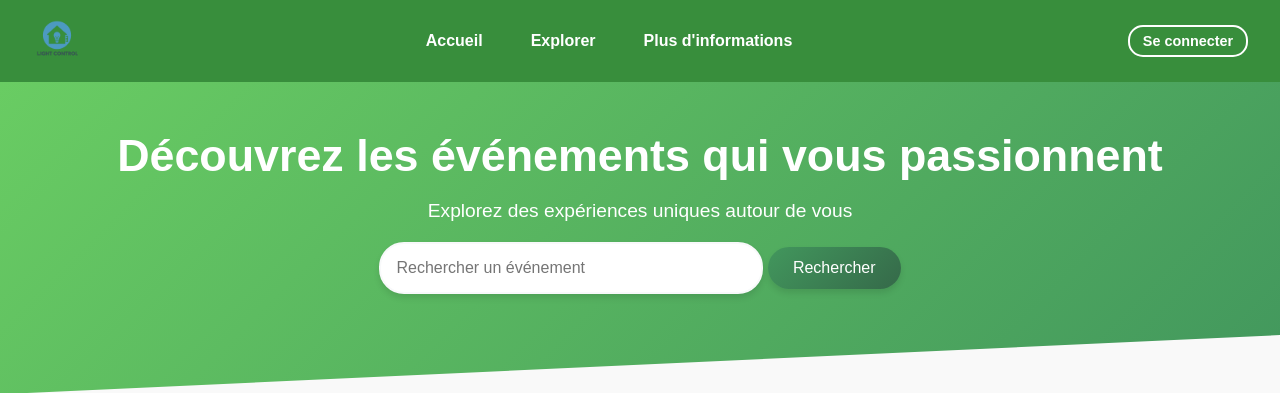
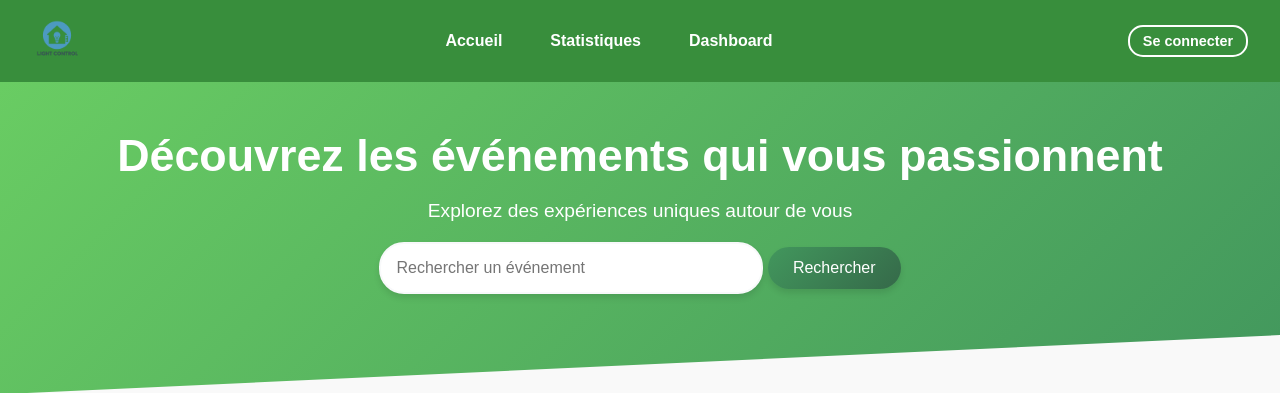
Before and after one commit to ffblan74/ProjetCommunG7D, a PHP site: page /src/ in a window 1280 px wide. Shown: the top 393 px of the page. Run offline with PHP 8.4, Linux system fonts and the light colour scheme; tables that the repository leaves empty or names only in its code hold one stand-in row (values such as "Sample post"); grey boxes marked "Sample" are stand-in pictures.

Commit message:
Update header.php (maj pour adapter à notre site)

```diff
--- a/views/common/header.php
+++ b/views/common/header.php
@@ -14,7 +14,7 @@ $isOrganizer = isset($_SESSION['role']) && $_SESSION['role'] === 'organisateur';
   <nav class="navbar">
     <div class="navbar-left">
       <a href="<?= $basePath ?>?page=home">
-        <img src="<?= $basePath ?>assets/images/logo.png" alt="Logo Plan It" class="logo">
+        <img src="<?= $basePath ?>assets/images/logo.png" alt="Logo Light Control" class="logo">
       </a>
     </div>
 
@@ -26,15 +26,8 @@ $isOrganizer = isset($_SESSION['role']) && $_SESSION['role'] === 'organisateur';
 
     <ul class="navbar-menu">
       <li><a href="<?= $basePath ?>?page=home" class="<?= $page === 'home' ? 'active' : '' ?>">Accueil</a></li>
-      <li><a href="<?= $basePath ?>?page=explorer" class="<?= $page === 'explorer' ? 'active' : '' ?>">Explorer</a></li>
-      <li class="dropdown">
-        <a href="#" class="dropdown-button">Plus d'informations</a>
-        <ul class="dropdown-content">
-          <li><a href="<?= $basePath ?>?page=contact">Contactez-nous</a></li>
-          <li><a href="<?= $basePath ?>?page=faq">Foire aux questions</a></li>
-          <li><a href="<?= $basePath ?>?page=about">À propos</a></li>
-        </ul>
-      </li>
+      <li><a href="<?= $basePath ?>?page=statistiques" class="<?= $page === 'statistiques' ? 'active' : '' ?>">Statistiques</a></li>
+      <li><a href="<?= $basePath ?>?page=dashboard" class="<?= $page === 'dashboard' ? 'active' : '' ?>">Dashboard</a></li>
     </ul>
     <div class="navbar-right">
       <?php if ($isLoggedIn): ?>
```
